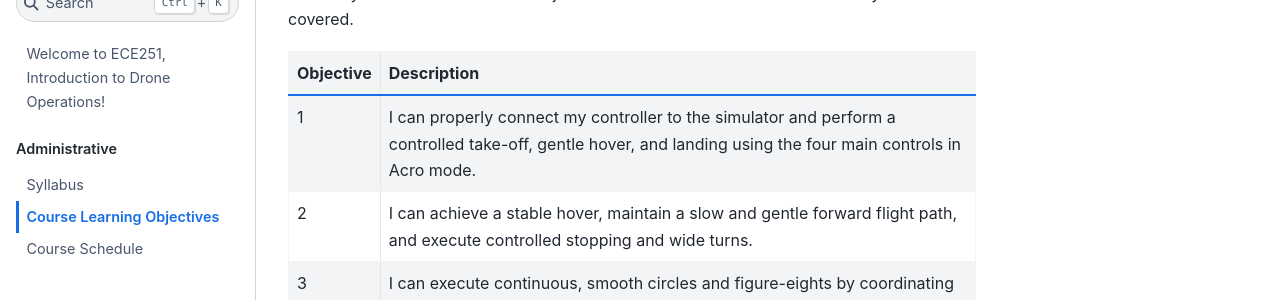
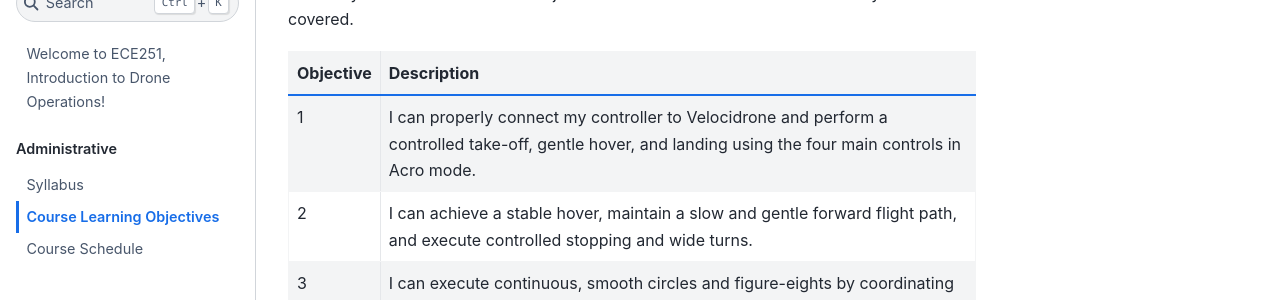
Before and after one commit to USAFA-ECE/uas, a Jupyter Book: the page built from book/LOs.md, in a window 1280 px wide and 1257 px high. Shown: the part 279-579 px from the top of the window. Built offline with Jupyter Book 1.0.4 settings and Sphinx 7.4.7 and the Sphinx Book theme 1.1.4, drawn with Linux system fonts in a browser that asks for light colours.

Commit message:
Update LOs.md

```diff
--- a/book/LOs.md
+++ b/book/LOs.md
@@ -6,7 +6,7 @@ You will see each of these learning objectives referenced across course material
 
 | Objective | Description |
 |----------|----------|
-| 1 | I can properly connect my controller to the simulator and perform a controlled take-off, gentle hover, and landing using the four main controls in Acro mode. |
+| 1 | I can properly connect my controller to Velocidrone and perform a controlled take-off, gentle hover, and landing using the four main controls in Acro mode. |
 | 2 | I can achieve a stable hover, maintain a slow and gentle forward flight path, and execute controlled stopping and wide turns. |
 | 3 | I can execute continuous, smooth circles and figure-eights by coordinating the Roll and Yaw controls. |
 | 4 | I can fly through gates and small gaps by adjusting pitch and throttle to maintain a precise flight line. |
```
